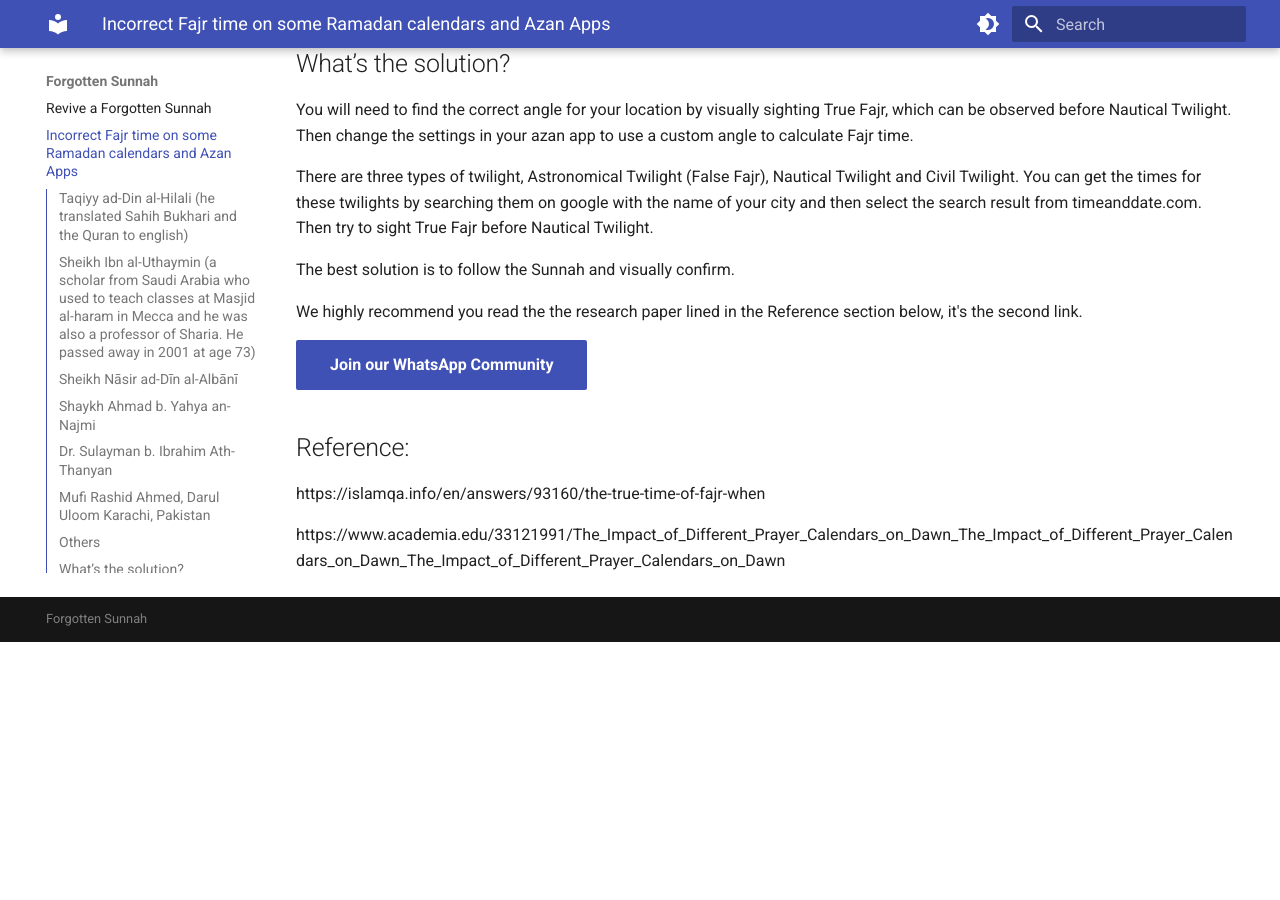
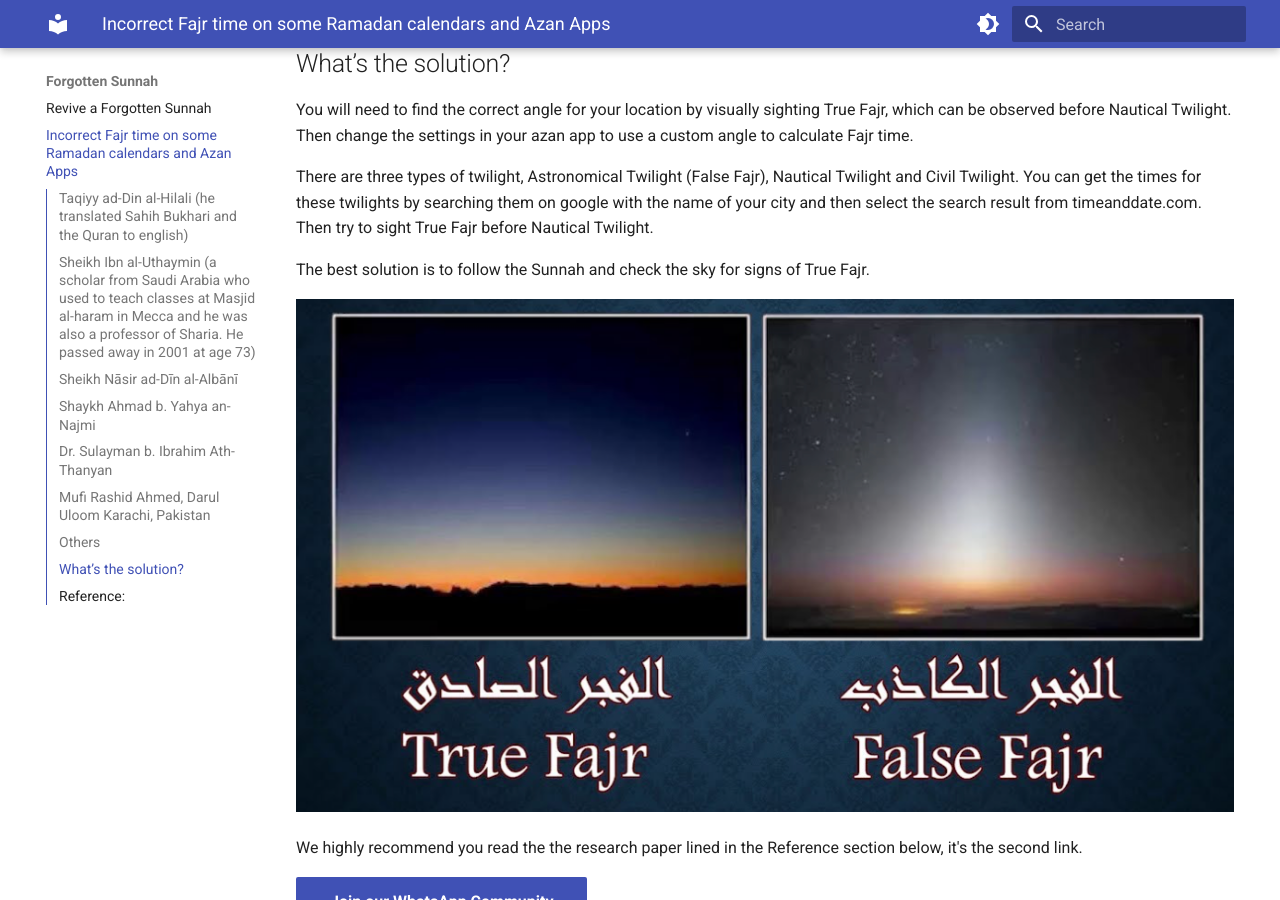
Before and after one commit to ForgottenSunnah/website, an MkDocs documentation site: the page built from docs/truefajr.md, in a window 1280 px wide and 900 px high, scrolled down 2010 px. Built offline with MkDocs 1.6.1 and Material for MkDocs 9.7.7, drawn with Linux system fonts in a browser that asks for light colours; before the commit the page ends 2652 px from its top, so only the background shows below that.

Commit message:
Added Picture

```diff
--- a/docs/truefajr.md
+++ b/docs/truefajr.md
@@ -52,7 +52,9 @@ You will need to find the correct angle for your location by visually sighting T
 
 There are three types of twilight, Astronomical Twilight (False Fajr), Nautical Twilight and Civil Twilight. You can get the times for these twilights by searching them on google with the name of your city and then select the search result from timeanddate.com. Then try to sight True Fajr before Nautical Twilight.
 
-The best solution is to follow the Sunnah and visually confirm.
+The best solution is to follow the Sunnah and check the sky for signs of True Fajr.
+
+![True Fajr](pic.png "TrueFajr")
 
 We highly recommend you read the the research paper lined in the Reference section below, it's the second link.
 
```
